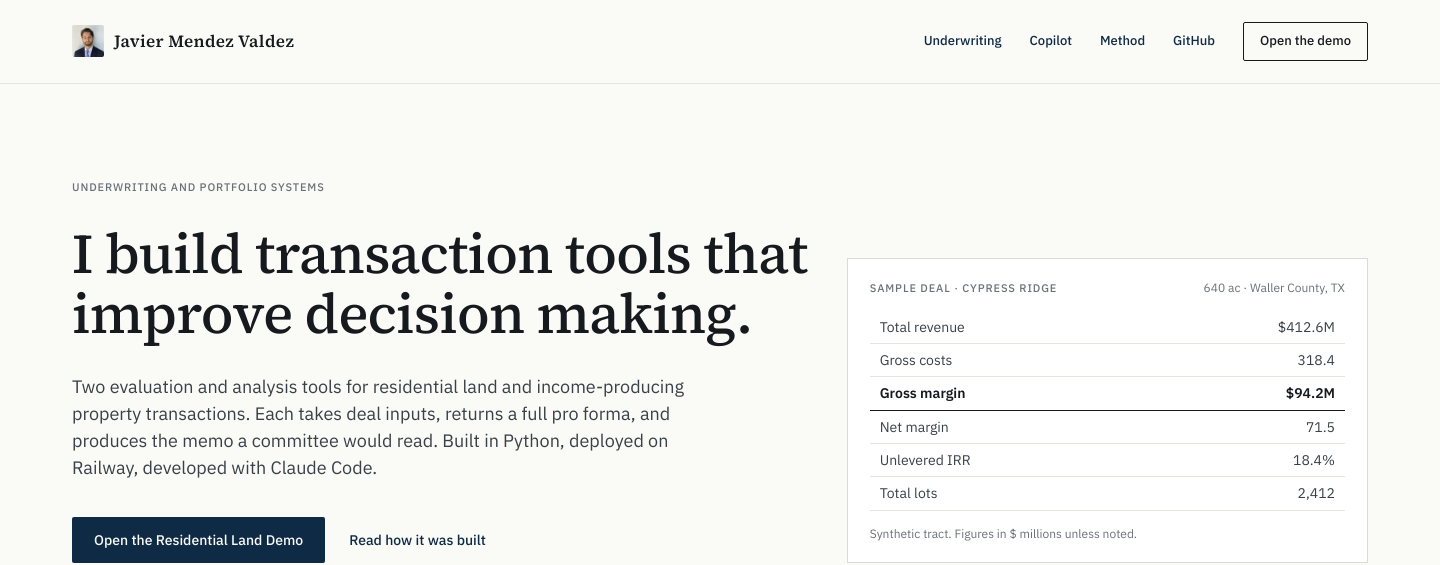
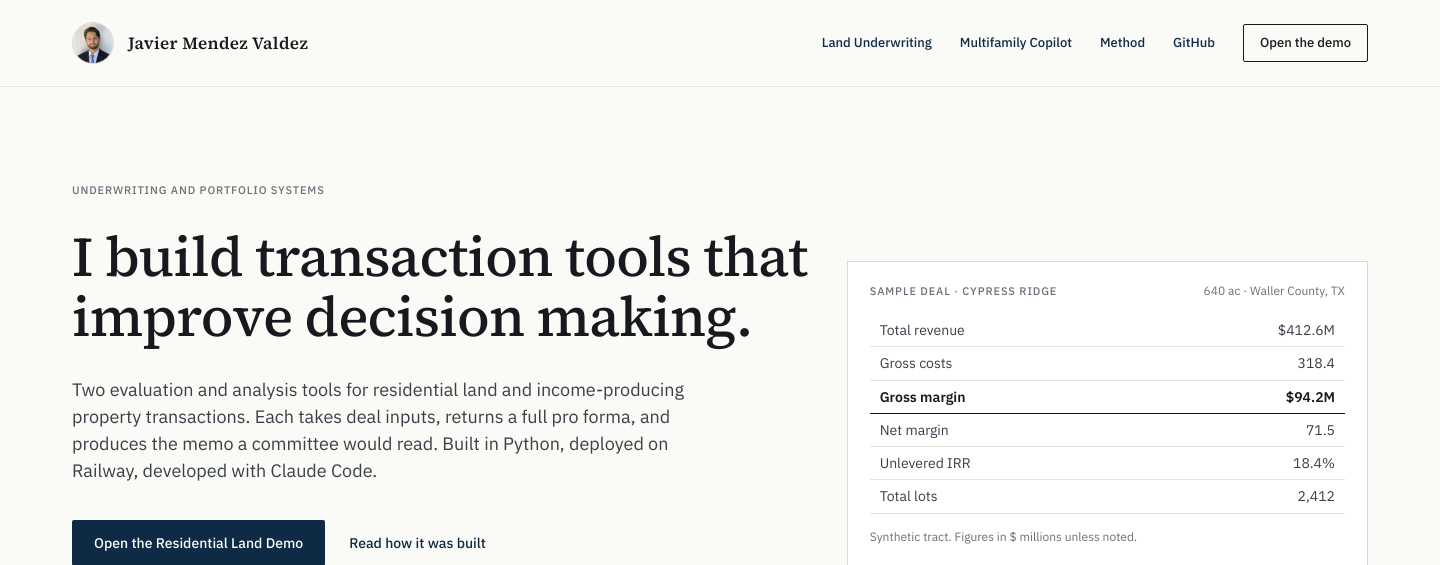
Before and after one commit to JavierEMendez/PersonalShowcase, a FastAPI app: page / in a window 1440 px wide. Shown: the top 565 px of the page. Run offline with FastAPI, Linux system fonts and the light colour scheme.

Commit message:
Header: circular headshot with wider spacing, cache-busted stylesheet
Co-Authored-By: Claude Fable 5.1 <noreply@anthropic.com>

```diff
--- a/app/static/site.css
+++ b/app/static/site.css
@@ -101,10 +101,11 @@ td.src { color: var(--muted); }
 .topbar-left { display: flex; align-items: center; gap: 32px; }
 .brand { display: flex; align-items: center; gap: 10px; }
 .wordmark { font-family: var(--serif); font-size: 17px; font-weight: 600; letter-spacing: .02em; color: var(--ink); }
-.brand-link { display: inline-flex; align-items: center; gap: 10px; color: var(--ink); }
+.brand-link { display: inline-flex; align-items: center; gap: 12px; color: var(--ink); }
 .brand-link:hover { color: var(--ink); text-decoration: none; }
-.avatar { width: 28px; height: 28px; border-radius: 2px; object-fit: cover; display: block; }
-.nav .avatar { width: 32px; height: 32px; }
+.avatar { width: 32px; height: 32px; border-radius: 50%; object-fit: cover; display: block; flex: none; border: 1px solid var(--border); }
+.nav .avatar { width: 40px; height: 40px; }
+.nav .brand-link { gap: 14px; }
 .crumb { color: var(--muted); font-size: 13px; }
 .product { font-size: 13px; font-weight: 500; color: var(--ink); }
 .tabs { display: flex; align-items: center; gap: 22px; font-size: 13px; font-weight: 500; }
--- a/app/templates/base.html
+++ b/app/templates/base.html
@@ -8,7 +8,7 @@
   <link rel="preconnect" href="https://fonts.googleapis.com">
   <link rel="preconnect" href="https://fonts.gstatic.com" crossorigin>
   <link rel="stylesheet" href="https://fonts.googleapis.com/css2?family=Source+Serif+4:opsz,wght@8..60,400;8..60,500;8..60,600&family=IBM+Plex+Sans:wght@400;500;600&display=swap">
-  <link rel="stylesheet" href="/static/site.css">
+  <link rel="stylesheet" href="/static/site.css?v={{ site.asset_version }}">
 </head>
 <body>
 <div class="page">
--- a/app/templates/copilot.html
+++ b/app/templates/copilot.html
@@ -4,7 +4,7 @@
 <div class="topbar">
   <div class="topbar-left" style="gap: 36px;">
     <div class="brand">
-      <a class="brand-link" href="/"><img class="avatar" src="/static/headshot.jpg" alt="Javier Mendez Valdez" width="28" height="28"><span class="wordmark">{{ site.wordmark }}</span></a>
+      <a class="brand-link" href="/"><img class="avatar" src="/static/headshot.jpg" alt="Javier Mendez Valdez" width="32" height="32"><span class="wordmark">{{ site.wordmark }}</span></a>
       <span class="crumb">/</span><span class="product">Deal-to-Portfolio Copilot</span>
     </div>
     <div class="stepper">
--- a/app/templates/landing.html
+++ b/app/templates/landing.html
@@ -3,11 +3,11 @@
 {% block body %}
 <div class="nav">
   <div class="brand">
-    <a class="brand-link" href="/"><img class="avatar" src="/static/headshot.jpg" alt="Javier Mendez Valdez" width="28" height="28"><span class="wordmark">{{ site.wordmark }}</span></a>
+    <a class="brand-link" href="/"><img class="avatar" src="/static/headshot.jpg" alt="Javier Mendez Valdez" width="32" height="32"><span class="wordmark">{{ site.wordmark }}</span></a>
   </div>
   <div class="nav-links">
-    <a href="/underwriting">Underwriting</a>
-    <a href="/copilot">Copilot</a>
+    <a href="/underwriting">Land Underwriting</a>
+    <a href="/copilot">Multifamily Copilot</a>
     <a href="#method">Method</a>
     <a href="{{ site.repo_url }}">GitHub</a>
     <a class="btn-outline" href="/underwriting">Open the demo</a>
--- a/app/templates/underwriting.html
+++ b/app/templates/underwriting.html
@@ -4,7 +4,7 @@
 <div class="topbar">
   <div class="topbar-left">
     <div class="brand">
-      <a class="brand-link" href="/"><img class="avatar" src="/static/headshot.jpg" alt="Javier Mendez Valdez" width="28" height="28"><span class="wordmark">{{ site.wordmark }}</span></a>
+      <a class="brand-link" href="/"><img class="avatar" src="/static/headshot.jpg" alt="Javier Mendez Valdez" width="32" height="32"><span class="wordmark">{{ site.wordmark }}</span></a>
       <span class="crumb">/</span><span class="product">MPC Underwriting</span>
     </div>
     <div class="tabs">
```
